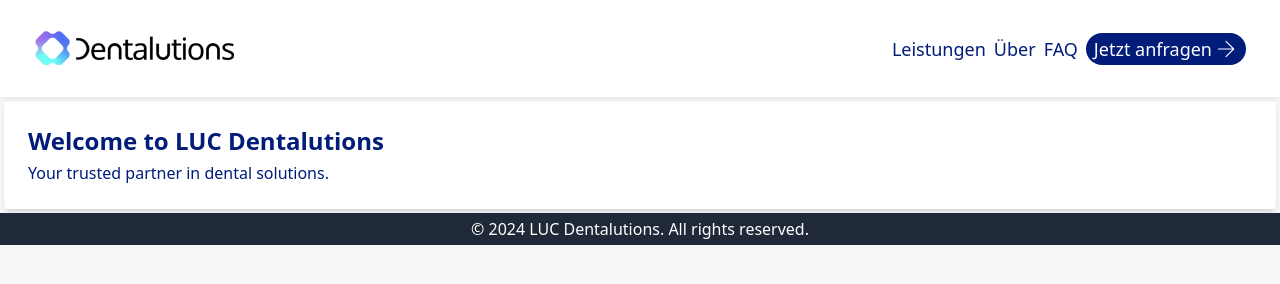
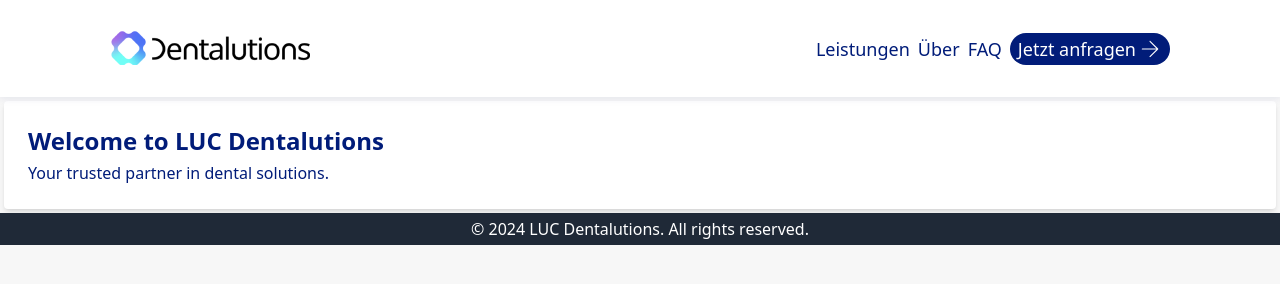
Before and after one commit to pavlo-bondarchuk/LUC-Dentalutions, a website: page public/index.html in a window 1280 px wide. Drawn offline with nearby package versions, Linux system fonts and the light colour scheme; files that its build step writes are made by us from their sources.

Commit message:
Update container width and padding for different screen sizes using Tailwind CSS

```diff
--- a/public/index.html
+++ b/public/index.html
@@ -9,7 +9,7 @@
 <body class="bg-neutral-10 text-content-primary">
   <!-- Header -->
   <header class="bg-surface-secondary shadow-drop-shadow backdrop-blur">
-    <div class="container mx-auto flex justify-between items-center px-5 sm:px-7 md:px-4">
+    <div class="container mx-auto flex justify-between items-center">
       <div class="flex items-center pt-[22px] pb-[21px] sm:pt-[30px] sm:pb-[30px] pl-[20px] sm:pl-[30px]">
         <img src="images/logo.png" alt="Dentalutions Logo" class="w-[108px] h-[20px] sm:w-[146px] sm:h-[27px] md:w-[200px] md:h-[37px]">
       </div>
```
